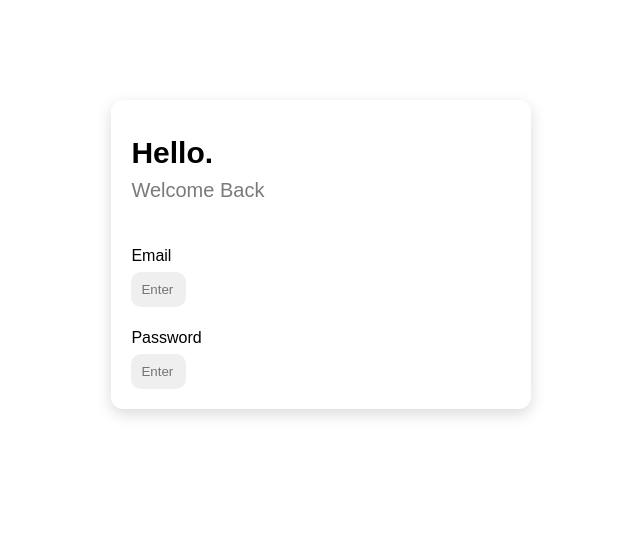
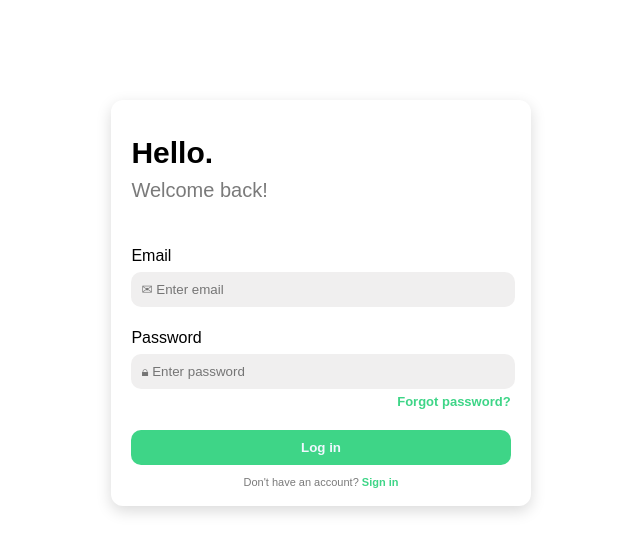
Before and after one commit to Izadep/MediLocator, a PHP site: page /Login.html in a window 1280 px wide. Shown: the top 553 px of the page, without its empty margins (319-959 px from the left). Run offline with PHP 8.4, Linux system fonts and the light colour scheme.

Commit message:
Login Page

```diff
--- a/Login.css
+++ b/Login.css
@@ -19,7 +19,9 @@
             margin-top: 60px;
         }
         #box form p {
+            text-align: center;
             font-size: 16px;
+            margin-right: 100px;
         }
 
         .formGrp {
@@ -29,9 +31,48 @@
             margin-top: 30px;
         }
         .formGrp input {
+            display: block;
             background-color: rgba(209, 207, 207, 0.327);
             border: 0px;
             padding: 10px;
             border-radius: 10px;
-            width: 9%;
+            width: 96%;
+            margin: auto;
         }
+        #box #forgor {
+            display: block;
+            font-weight: bold;
+            font-size: 13px;
+            text-align: right;
+            text-decoration: none;
+            margin-top: 10px;
+            color: rgb(62, 213, 135);
+        }
+        #box button {
+            display: block;
+            background-color: rgba(209, 207, 207, 0.327);
+            border: 0px;
+            padding: 10px;
+            border-radius: 10px;
+            width: 100%;
+            margin: auto;
+            margin-top: 25px;
+            background-color: rgb(62, 213, 135);
+            font-weight: bold;
+            color: aliceblue;
+        }
+        #box #noAcc{
+            margin-top: 15px;
+            color: rgb(122, 122, 122);
+        }
+        #box #noAcc p{
+            font-size: 11px;
+            text-align: center;
+            color: rgb(122, 122, 122);
+            margin: auto;
+        }
+        #box #noAcc p a{
+            font-weight: bold;
+            text-decoration: none;
+            color: rgb(62, 213, 135);
+        }
--- a/Login.html
+++ b/Login.html
@@ -10,19 +10,28 @@
 
     <div id="box">
         <h2>Hello.</h2>
-        <p id="welcome">Welcome Back</p>
-        <form >
+        <p id="welcome">Welcome back!</p>
+        <form onsubmit="event.preventDefault(); processData()">
             <div class="formGrp">
-            <p>Email</p>
-            <input type="text" id="emailIn" placeholder="Enter email" required>
+                <p style="text-align: left;">Email</p>
+                <input type="text" id="emailIn" placeholder="✉ Enter email" style="text-align: left;" required>
             </div>
             <div class="formGrp">
-                <p>Password</p>
-                <input type="password" id="passIn" placeholder="Enter password" required>
+                <p style="text-align: left;">Password</p>
+                <input type="password" id="passIn" placeholder="🔒︎ Enter password" style="text-align: left;" required>
             </div>
+            <a id="forgor" href="" style="text-align: right;">Forgot password?</a>
+            <button type="submit">Log in</button>
+            <div id="noAcc">
+                <p>Don't have an account? <a href="">Sign in</a> </p>
+            </div>
+
         </form>
 
 
     </div>
+    <script>
+
+    </script>
 </body>
 </html>
```
Also changed, not shown: 1 other file.
